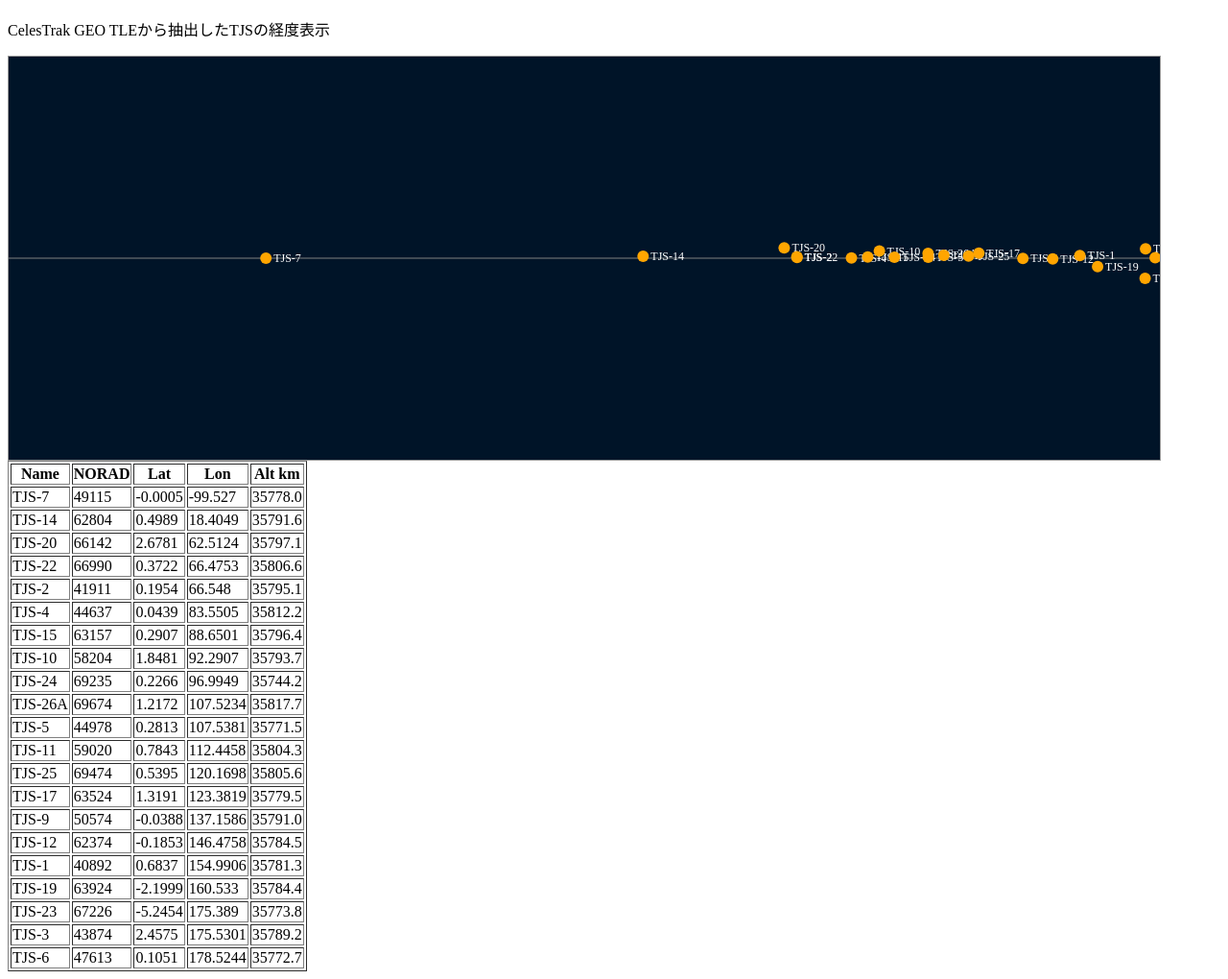
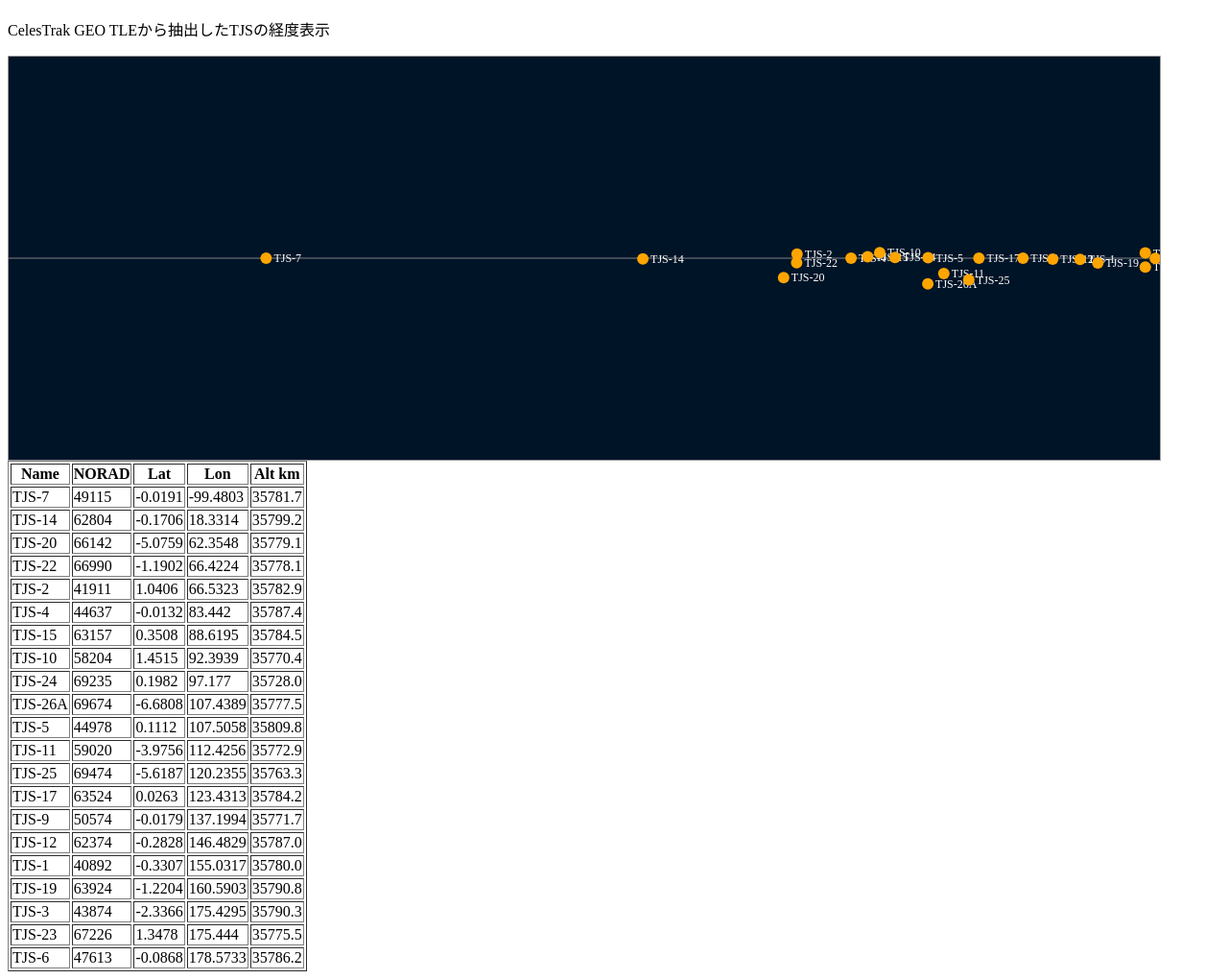
Before and after one commit to butagorilla1182/tjs_geo_control, a plain HTML site: page tjs_geo.html in a window 1280 px wide. Shown: the part 48-1068 px from the top of the page at 96% size. Drawn offline with Linux system fonts and the light colour scheme.

Commit message:
Update TJS GEO data

```diff
--- a/tjs_geo.html
+++ b/tjs_geo.html
@@ -3,48 +3,48 @@
 <p>CelesTrak GEO TLEから抽出したTJSの経度表示</p>
 <svg width="1200" height="420" style="background:#001428;border:1px solid #999">
 <line x1="0" y1="210" x2="1200" y2="210" stroke="gray"/>
-<circle cx="268.2" cy="210.0" r="6" fill="orange"><title>TJS-7 lon -99.527</title></circle><text x="276.2" y="214.0" fill="white" font-size="12">TJS-7</text>
-<circle cx="661.3" cy="208.0" r="6" fill="orange"><title>TJS-14 lon 18.4049</title></circle><text x="669.3" y="212.0" fill="white" font-size="12">TJS-14</text>
-<circle cx="808.4" cy="199.3" r="6" fill="orange"><title>TJS-20 lon 62.5124</title></circle><text x="816.4" y="203.3" fill="white" font-size="12">TJS-20</text>
-<circle cx="821.6" cy="208.5" r="6" fill="orange"><title>TJS-22 lon 66.4753</title></circle><text x="829.6" y="212.5" fill="white" font-size="12">TJS-22</text>
-<circle cx="821.8" cy="209.2" r="6" fill="orange"><title>TJS-2 lon 66.548</title></circle><text x="829.8" y="213.2" fill="white" font-size="12">TJS-2</text>
-<circle cx="878.5" cy="209.8" r="6" fill="orange"><title>TJS-4 lon 83.5505</title></circle><text x="886.5" y="213.8" fill="white" font-size="12">TJS-4</text>
-<circle cx="895.5" cy="208.8" r="6" fill="orange"><title>TJS-15 lon 88.6501</title></circle><text x="903.5" y="212.8" fill="white" font-size="12">TJS-15</text>
-<circle cx="907.6" cy="202.6" r="6" fill="orange"><title>TJS-10 lon 92.2907</title></circle><text x="915.6" y="206.6" fill="white" font-size="12">TJS-10</text>
-<circle cx="923.3" cy="209.1" r="6" fill="orange"><title>TJS-24 lon 96.9949</title></circle><text x="931.3" y="213.1" fill="white" font-size="12">TJS-24</text>
-<circle cx="958.4" cy="205.1" r="6" fill="orange"><title>TJS-26A lon 107.5234</title></circle><text x="966.4" y="209.1" fill="white" font-size="12">TJS-26A</text>
-<circle cx="958.5" cy="208.9" r="6" fill="orange"><title>TJS-5 lon 107.5381</title></circle><text x="966.5" y="212.9" fill="white" font-size="12">TJS-5</text>
-<circle cx="974.8" cy="206.9" r="6" fill="orange"><title>TJS-11 lon 112.4458</title></circle><text x="982.8" y="210.9" fill="white" font-size="12">TJS-11</text>
-<circle cx="1000.6" cy="207.8" r="6" fill="orange"><title>TJS-25 lon 120.1698</title></circle><text x="1008.6" y="211.8" fill="white" font-size="12">TJS-25</text>
-<circle cx="1011.3" cy="204.7" r="6" fill="orange"><title>TJS-17 lon 123.3819</title></circle><text x="1019.3" y="208.7" fill="white" font-size="12">TJS-17</text>
-<circle cx="1057.2" cy="210.2" r="6" fill="orange"><title>TJS-9 lon 137.1586</title></circle><text x="1065.2" y="214.2" fill="white" font-size="12">TJS-9</text>
-<circle cx="1088.3" cy="210.7" r="6" fill="orange"><title>TJS-12 lon 146.4758</title></circle><text x="1096.3" y="214.7" fill="white" font-size="12">TJS-12</text>
-<circle cx="1116.6" cy="207.3" r="6" fill="orange"><title>TJS-1 lon 154.9906</title></circle><text x="1124.6" y="211.3" fill="white" font-size="12">TJS-1</text>
-<circle cx="1135.1" cy="218.8" r="6" fill="orange"><title>TJS-19 lon 160.533</title></circle><text x="1143.1" y="222.8" fill="white" font-size="12">TJS-19</text>
-<circle cx="1184.6" cy="231.0" r="6" fill="orange"><title>TJS-23 lon 175.389</title></circle><text x="1192.6" y="235.0" fill="white" font-size="12">TJS-23</text>
-<circle cx="1185.1" cy="200.2" r="6" fill="orange"><title>TJS-3 lon 175.5301</title></circle><text x="1193.1" y="204.2" fill="white" font-size="12">TJS-3</text>
-<circle cx="1195.1" cy="209.6" r="6" fill="orange"><title>TJS-6 lon 178.5244</title></circle><text x="1203.1" y="213.6" fill="white" font-size="12">TJS-6</text>
+<circle cx="268.4" cy="210.1" r="6" fill="orange"><title>TJS-7 lon -99.4803</title></circle><text x="276.4" y="214.1" fill="white" font-size="12">TJS-7</text>
+<circle cx="661.1" cy="210.7" r="6" fill="orange"><title>TJS-14 lon 18.3314</title></circle><text x="669.1" y="214.7" fill="white" font-size="12">TJS-14</text>
+<circle cx="807.8" cy="230.3" r="6" fill="orange"><title>TJS-20 lon 62.3548</title></circle><text x="815.8" y="234.3" fill="white" font-size="12">TJS-20</text>
+<circle cx="821.4" cy="214.8" r="6" fill="orange"><title>TJS-22 lon 66.4224</title></circle><text x="829.4" y="218.8" fill="white" font-size="12">TJS-22</text>
+<circle cx="821.8" cy="205.8" r="6" fill="orange"><title>TJS-2 lon 66.5323</title></circle><text x="829.8" y="209.8" fill="white" font-size="12">TJS-2</text>
+<circle cx="878.1" cy="210.1" r="6" fill="orange"><title>TJS-4 lon 83.442</title></circle><text x="886.1" y="214.1" fill="white" font-size="12">TJS-4</text>
+<circle cx="895.4" cy="208.6" r="6" fill="orange"><title>TJS-15 lon 88.6195</title></circle><text x="903.4" y="212.6" fill="white" font-size="12">TJS-15</text>
+<circle cx="908.0" cy="204.2" r="6" fill="orange"><title>TJS-10 lon 92.3939</title></circle><text x="916.0" y="208.2" fill="white" font-size="12">TJS-10</text>
+<circle cx="923.9" cy="209.2" r="6" fill="orange"><title>TJS-24 lon 97.177</title></circle><text x="931.9" y="213.2" fill="white" font-size="12">TJS-24</text>
+<circle cx="958.1" cy="236.7" r="6" fill="orange"><title>TJS-26A lon 107.4389</title></circle><text x="966.1" y="240.7" fill="white" font-size="12">TJS-26A</text>
+<circle cx="958.4" cy="209.6" r="6" fill="orange"><title>TJS-5 lon 107.5058</title></circle><text x="966.4" y="213.6" fill="white" font-size="12">TJS-5</text>
+<circle cx="974.8" cy="225.9" r="6" fill="orange"><title>TJS-11 lon 112.4256</title></circle><text x="982.8" y="229.9" fill="white" font-size="12">TJS-11</text>
+<circle cx="1000.8" cy="232.5" r="6" fill="orange"><title>TJS-25 lon 120.2355</title></circle><text x="1008.8" y="236.5" fill="white" font-size="12">TJS-25</text>
+<circle cx="1011.4" cy="209.9" r="6" fill="orange"><title>TJS-17 lon 123.4313</title></circle><text x="1019.4" y="213.9" fill="white" font-size="12">TJS-17</text>
+<circle cx="1057.3" cy="210.1" r="6" fill="orange"><title>TJS-9 lon 137.1994</title></circle><text x="1065.3" y="214.1" fill="white" font-size="12">TJS-9</text>
+<circle cx="1088.3" cy="211.1" r="6" fill="orange"><title>TJS-12 lon 146.4829</title></circle><text x="1096.3" y="215.1" fill="white" font-size="12">TJS-12</text>
+<circle cx="1116.8" cy="211.3" r="6" fill="orange"><title>TJS-1 lon 155.0317</title></circle><text x="1124.8" y="215.3" fill="white" font-size="12">TJS-1</text>
+<circle cx="1135.3" cy="214.9" r="6" fill="orange"><title>TJS-19 lon 160.5903</title></circle><text x="1143.3" y="218.9" fill="white" font-size="12">TJS-19</text>
+<circle cx="1184.8" cy="219.3" r="6" fill="orange"><title>TJS-3 lon 175.4295</title></circle><text x="1192.8" y="223.3" fill="white" font-size="12">TJS-3</text>
+<circle cx="1184.8" cy="204.6" r="6" fill="orange"><title>TJS-23 lon 175.444</title></circle><text x="1192.8" y="208.6" fill="white" font-size="12">TJS-23</text>
+<circle cx="1195.2" cy="210.3" r="6" fill="orange"><title>TJS-6 lon 178.5733</title></circle><text x="1203.2" y="214.3" fill="white" font-size="12">TJS-6</text>
 </svg>
 <table border="1"><tr><th>Name</th><th>NORAD</th><th>Lat</th><th>Lon</th><th>Alt km</th></tr>
-<tr><td>TJS-7</td><td>49115</td><td>-0.0005</td><td>-99.527</td><td>35778.0</td></tr>
-<tr><td>TJS-14</td><td>62804</td><td>0.4989</td><td>18.4049</td><td>35791.6</td></tr>
-<tr><td>TJS-20</td><td>66142</td><td>2.6781</td><td>62.5124</td><td>35797.1</td></tr>
-<tr><td>TJS-22</td><td>66990</td><td>0.3722</td><td>66.4753</td><td>35806.6</td></tr>
-<tr><td>TJS-2</td><td>41911</td><td>0.1954</td><td>66.548</td><td>35795.1</td></tr>
-<tr><td>TJS-4</td><td>44637</td><td>0.0439</td><td>83.5505</td><td>35812.2</td></tr>
-<tr><td>TJS-15</td><td>63157</td><td>0.2907</td><td>88.6501</td><td>35796.4</td></tr>
-<tr><td>TJS-10</td><td>58204</td><td>1.8481</td><td>92.2907</td><td>35793.7</td></tr>
-<tr><td>TJS-24</td><td>69235</td><td>0.2266</td><td>96.9949</td><td>35744.2</td></tr>
-<tr><td>TJS-26A</td><td>69674</td><td>1.2172</td><td>107.5234</td><td>35817.7</td></tr>
-<tr><td>TJS-5</td><td>44978</td><td>0.2813</td><td>107.5381</td><td>35771.5</td></tr>
-<tr><td>TJS-11</td><td>59020</td><td>0.7843</td><td>112.4458</td><td>35804.3</td></tr>
-<tr><td>TJS-25</td><td>69474</td><td>0.5395</td><td>120.1698</td><td>35805.6</td></tr>
-<tr><td>TJS-17</td><td>63524</td><td>1.3191</td><td>123.3819</td><td>35779.5</td></tr>
-<tr><td>TJS-9</td><td>50574</td><td>-0.0388</td><td>137.1586</td><td>35791.0</td></tr>
-<tr><td>TJS-12</td><td>62374</td><td>-0.1853</td><td>146.4758</td><td>35784.5</td></tr>
-<tr><td>TJS-1</td><td>40892</td><td>0.6837</td><td>154.9906</td><td>35781.3</td></tr>
-<tr><td>TJS-19</td><td>63924</td><td>-2.1999</td><td>160.533</td><td>35784.4</td></tr>
-<tr><td>TJS-23</td><td>67226</td><td>-5.2454</td><td>175.389</td><td>35773.8</td></tr>
-<tr><td>TJS-3</td><td>43874</td><td>2.4575</td><td>175.5301</td><td>35789.2</td></tr>
-<tr><td>TJS-6</td><td>47613</td><td>0.1051</td><td>178.5244</td><td>35772.7</td></tr>
+<tr><td>TJS-7</td><td>49115</td><td>-0.0191</td><td>-99.4803</td><td>35781.7</td></tr>
+<tr><td>TJS-14</td><td>62804</td><td>-0.1706</td><td>18.3314</td><td>35799.2</td></tr>
+<tr><td>TJS-20</td><td>66142</td><td>-5.0759</td><td>62.3548</td><td>35779.1</td></tr>
+<tr><td>TJS-22</td><td>66990</td><td>-1.1902</td><td>66.4224</td><td>35778.1</td></tr>
+<tr><td>TJS-2</td><td>41911</td><td>1.0406</td><td>66.5323</td><td>35782.9</td></tr>
+<tr><td>TJS-4</td><td>44637</td><td>-0.0132</td><td>83.442</td><td>35787.4</td></tr>
+<tr><td>TJS-15</td><td>63157</td><td>0.3508</td><td>88.6195</td><td>35784.5</td></tr>
+<tr><td>TJS-10</td><td>58204</td><td>1.4515</td><td>92.3939</td><td>35770.4</td></tr>
+<tr><td>TJS-24</td><td>69235</td><td>0.1982</td><td>97.177</td><td>35728.0</td></tr>
+<tr><td>TJS-26A</td><td>69674</td><td>-6.6808</td><td>107.4389</td><td>35777.5</td></tr>
+<tr><td>TJS-5</td><td>44978</td><td>0.1112</td><td>107.5058</td><td>35809.8</td></tr>
+<tr><td>TJS-11</td><td>59020</td><td>-3.9756</td><td>112.4256</td><td>35772.9</td></tr>
+<tr><td>TJS-25</td><td>69474</td><td>-5.6187</td><td>120.2355</td><td>35763.3</td></tr>
+<tr><td>TJS-17</td><td>63524</td><td>0.0263</td><td>123.4313</td><td>35784.2</td></tr>
+<tr><td>TJS-9</td><td>50574</td><td>-0.0179</td><td>137.1994</td><td>35771.7</td></tr>
+<tr><td>TJS-12</td><td>62374</td><td>-0.2828</td><td>146.4829</td><td>35787.0</td></tr>
+<tr><td>TJS-1</td><td>40892</td><td>-0.3307</td><td>155.0317</td><td>35780.0</td></tr>
+<tr><td>TJS-19</td><td>63924</td><td>-1.2204</td><td>160.5903</td><td>35790.8</td></tr>
+<tr><td>TJS-3</td><td>43874</td><td>-2.3366</td><td>175.4295</td><td>35790.3</td></tr>
+<tr><td>TJS-23</td><td>67226</td><td>1.3478</td><td>175.444</td><td>35775.5</td></tr>
+<tr><td>TJS-6</td><td>47613</td><td>-0.0868</td><td>178.5733</td><td>35786.2</td></tr>
 </table></body></html>
```
Also changed, not shown: tjs_geo.csv (+21 -21 lines), tjs_map.html (+1 -1 lines), last_updated.txt, 3 other files.
